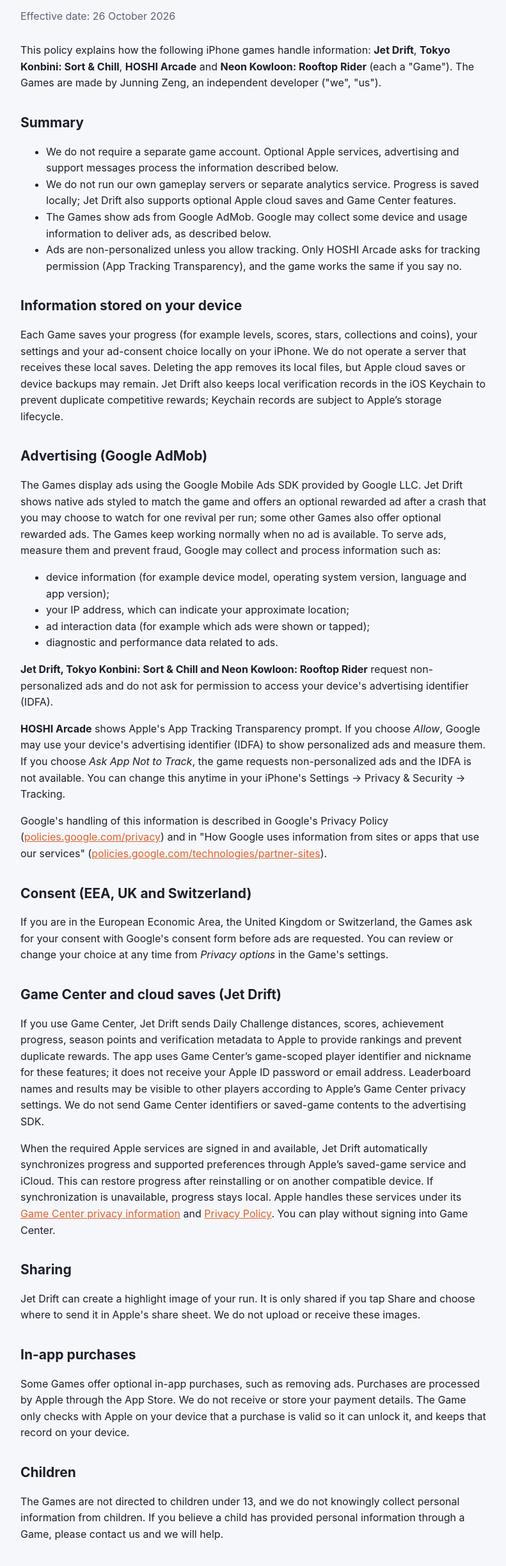
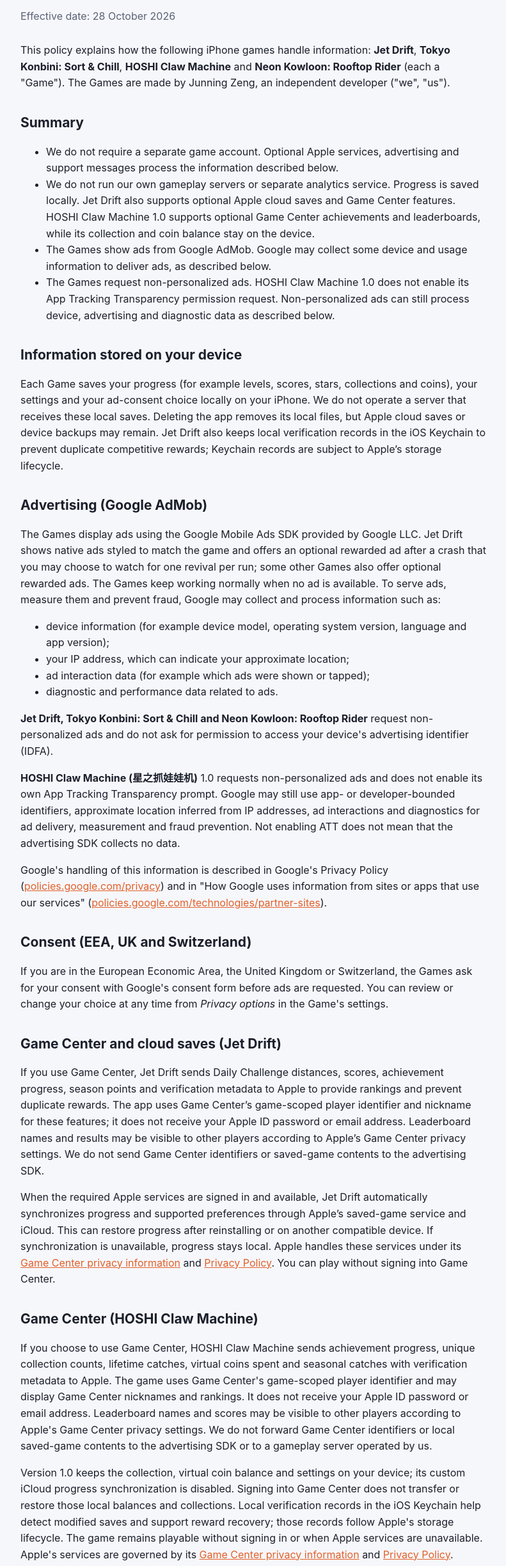
Before and after one commit to rabbiesamurai/rabbiesamurai.github.io, a plain HTML site: page privacy.html in a window 1280 px wide. Shown: the part 105-2553 px from the top of the page at 64% size, without its empty margins (244-1035 px from the left). Drawn offline with Linux system fonts and the light colour scheme.

Commit message:
Update HOSHI launch privacy and support pages

```diff
--- a/privacy.html
+++ b/privacy.html
@@ -12,17 +12,17 @@
   <header>
     <a class="home" href="index.html">← Junning Zeng Games</a>
     <h1>Privacy Policy</h1>
-    <p class="muted">Effective date: 26 October 2026</p>
+    <p class="muted">Effective date: 28 October 2026</p>
   </header>
 
-  <p>This policy explains how the following iPhone games handle information: <strong>Jet Drift</strong>, <strong>Tokyo Konbini: Sort &amp; Chill</strong>, <strong>HOSHI Arcade</strong> and <strong>Neon Kowloon: Rooftop Rider</strong> (each a "Game"). The Games are made by Junning Zeng, an independent developer ("we", "us").</p>
+  <p>This policy explains how the following iPhone games handle information: <strong>Jet Drift</strong>, <strong>Tokyo Konbini: Sort &amp; Chill</strong>, <strong>HOSHI Claw Machine</strong> and <strong>Neon Kowloon: Rooftop Rider</strong> (each a "Game"). The Games are made by Junning Zeng, an independent developer ("we", "us").</p>
 
   <h2>Summary</h2>
   <ul>
     <li>We do not require a separate game account. Optional Apple services, advertising and support messages process the information described below.</li>
-    <li>We do not run our own gameplay servers or separate analytics service. Progress is saved locally; Jet Drift also supports optional Apple cloud saves and Game Center features.</li>
+    <li>We do not run our own gameplay servers or separate analytics service. Progress is saved locally. Jet Drift also supports optional Apple cloud saves and Game Center features. HOSHI Claw Machine 1.0 supports optional Game Center achievements and leaderboards, while its collection and coin balance stay on the device.</li>
     <li>The Games show ads from Google AdMob. Google may collect some device and usage information to deliver ads, as described below.</li>
-    <li>Ads are non-personalized unless you allow tracking. Only HOSHI Arcade asks for tracking permission (App Tracking Transparency), and the game works the same if you say no.</li>
+    <li>The Games request non-personalized ads. HOSHI Claw Machine 1.0 does not enable its App Tracking Transparency permission request. Non-personalized ads can still process device, advertising and diagnostic data as described below.</li>
   </ul>
 
   <h2>Information stored on your device</h2>
@@ -37,7 +37,7 @@
     <li>diagnostic and performance data related to ads.</li>
   </ul>
   <p><strong>Jet Drift, Tokyo Konbini: Sort &amp; Chill and Neon Kowloon: Rooftop Rider</strong> request non-personalized ads and do not ask for permission to access your device's advertising identifier (IDFA).</p>
-  <p><strong>HOSHI Arcade</strong> shows Apple's App Tracking Transparency prompt. If you choose <em>Allow</em>, Google may use your device's advertising identifier (IDFA) to show personalized ads and measure them. If you choose <em>Ask App Not to Track</em>, the game requests non-personalized ads and the IDFA is not available. You can change this anytime in your iPhone's Settings → Privacy &amp; Security → Tracking.</p>
+  <p><strong>HOSHI Claw Machine (星之抓娃娃机)</strong> 1.0 requests non-personalized ads and does not enable its own App Tracking Transparency prompt. Google may still use app- or developer-bounded identifiers, approximate location inferred from IP addresses, ad interactions and diagnostics for ad delivery, measurement and fraud prevention. Not enabling ATT does not mean that the advertising SDK collects no data.</p>
   <p>Google's handling of this information is described in Google's Privacy Policy (<a href="https://policies.google.com/privacy">policies.google.com/privacy</a>) and in "How Google uses information from sites or apps that use our services" (<a href="https://policies.google.com/technologies/partner-sites">policies.google.com/technologies/partner-sites</a>).</p>
 
   <h2>Consent (EEA, UK and Switzerland)</h2>
@@ -47,11 +47,18 @@
   <p>If you use Game Center, Jet Drift sends Daily Challenge distances, scores, achievement progress, season points and verification metadata to Apple to provide rankings and prevent duplicate rewards. The app uses Game Center’s game-scoped player identifier and nickname for these features; it does not receive your Apple ID password or email address. Leaderboard names and results may be visible to other players according to Apple’s Game Center privacy settings. We do not send Game Center identifiers or saved-game contents to the advertising SDK.</p>
   <p>When the required Apple services are signed in and available, Jet Drift automatically synchronizes progress and supported preferences through Apple’s saved-game service and iCloud. This can restore progress after reinstalling or on another compatible device. If synchronization is unavailable, progress stays local. Apple handles these services under its <a href="https://www.apple.com/legal/privacy/data/en/game-center/">Game Center privacy information</a> and <a href="https://www.apple.com/legal/privacy/">Privacy Policy</a>. You can play without signing into Game Center.</p>
 
+  <h2>Game Center (HOSHI Claw Machine)</h2>
+  <p>If you choose to use Game Center, HOSHI Claw Machine sends achievement progress, unique collection counts, lifetime catches, virtual coins spent and seasonal catches with verification metadata to Apple. The game uses Game Center's game-scoped player identifier and may display Game Center nicknames and rankings. It does not receive your Apple ID password or email address. Leaderboard names and scores may be visible to other players according to Apple's Game Center privacy settings. We do not forward Game Center identifiers or local saved-game contents to the advertising SDK or to a gameplay server operated by us.</p>
+  <p>Version 1.0 keeps the collection, virtual coin balance and settings on your device; its custom iCloud progress synchronization is disabled. Signing into Game Center does not transfer or restore those local balances and collections. Local verification records in the iOS Keychain help detect modified saves and support reward recovery; those records follow Apple's storage lifecycle. The game remains playable without signing in or when Apple services are unavailable. Apple's services are governed by its <a href="https://www.apple.com/legal/privacy/data/en/game-center/">Game Center privacy information</a> and <a href="https://www.apple.com/legal/privacy/">Privacy Policy</a>.</p>
+  <p>To check UTC reward timing without relying only on the device clock, HOSHI Claw Machine may request an HTTPS response timestamp from an Apple-hosted page. The request contains a fresh random cache-busting value, not your coin balance, collection or Game Center identity. Network providers may process standard connection information such as IP addresses.</p>
+
   <h2>Sharing</h2>
-  <p>Jet Drift can create a highlight image of your run. It is only shared if you tap Share and choose where to send it in Apple's share sheet. We do not upload or receive these images.</p>
+  <p>Jet Drift can create a highlight image of your run. HOSHI Claw Machine can create a card with the arcade scene, a virtual prize, collection or seasonal progress, a comment and a QR link to the app. Images are generated locally and are only shared when you tap Share and choose a destination in Apple's share sheet. We do not automatically upload or receive these images; the destination you select handles them under its own privacy practices.</p>
 
   <h2>In-app purchases</h2>
   <p>Some Games offer optional in-app purchases, such as removing ads. Purchases are processed by Apple through the App Store. We do not receive or store your payment details. The Game only checks with Apple on your device that a purchase is valid so it can unlock it, and keeps that record on your device.</p>
+
+  <p>HOSHI Claw Machine 1.0 does not offer in-app purchases.</p>
 
   <h2>Children</h2>
   <p>The Games are not directed to children under 13, and we do not knowingly collect personal information from children. If you believe a child has provided personal information through a Game, please contact us and we will help.</p>
@@ -59,7 +66,7 @@
   <h2>Your choices</h2>
   <ul>
     <li>Change your ad-consent choice in <em>Privacy options</em> in the Game's settings (where consent is required).</li>
-    <li>Allow or deny tracking for HOSHI Arcade, and turn off "Allow Apps to Request to Track" for all apps, in your iPhone's Settings → Privacy &amp; Security → Tracking.</li>
+    <li>Use Apple's Game Center settings to manage your public nickname and leaderboard visibility. HOSHI Claw Machine 1.0 can be played without signing into Game Center.</li>
     <li>Delete the app’s local files by deleting the Game. Cloud saves, Game Center records and Keychain verification records may remain under Apple’s service and storage rules.</li>
   </ul>
   <p>If you contact support, we use your email address and message to respond; please do not send passwords or verification codes. Contact us for questions about access, correction or deletion. Apple manages Game Center and private cloud records, and Google manages advertising data under the linked policies. We do not maintain a separate online player-profile database.</p>
```
Also changed, not shown: index.html (+3 -3 lines), support.html (+2 -2 lines), 1 other file.
